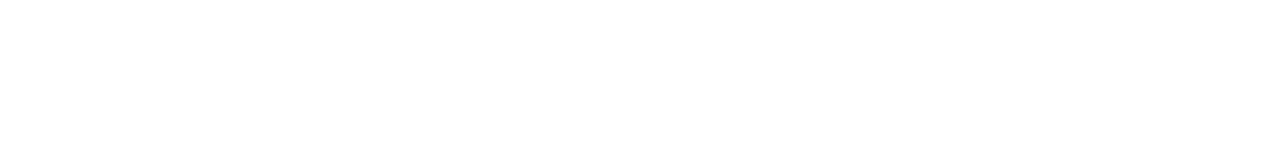
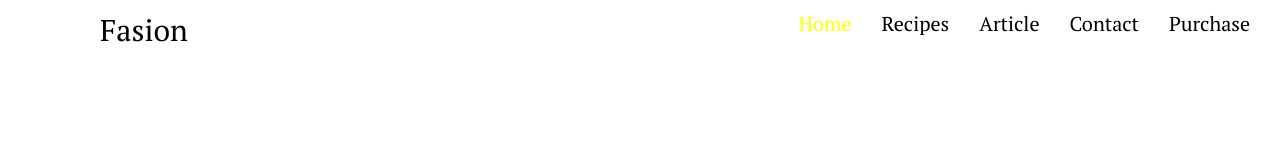
Before and after one commit to Vapourplaz/Fasion-blog, a plain HTML site: page index.html in a window 1280 px wide. Drawn offline with Linux system fonts and the light colour scheme.

Commit message:
:heavy_plus_sign:added header

```diff
--- a/css/style.css
+++ b/css/style.css
@@ -0,0 +1,25 @@
+*{
+    font-size: 20px;
+    padding: 0;
+    margin: 0;
+    font-family: 'PT Serif', serif;
+}
+header{
+    margin-left: 100px;
+}
+header ul{
+    display: flex;
+    list-style-type: none;
+}
+header ul li{
+    margin-top: 10px;
+    margin-top: 10px;
+    margin-right: 30px;
+}
+.tittle{
+    font-size: 30px;
+    margin-right: auto;
+}
+.home{
+    color: yellow;
+}
--- a/index.html
+++ b/index.html
@@ -1,10 +1,25 @@
 <!DOCTYPE html>
 <html lang="en">
 <head>
+    <link href="https://fonts.googleapis.com/css2?family=PT+Serif&display=swap" rel="stylesheet">
+    <link rel="stylesheet" href="./css/style.css">
     <meta charset="UTF-8">
     <meta name="viewport" content="width=device-width, initial-scale=1.0">
     <title>Fasion blog</title>
 </head>
 <body>
+        <header><ul>
+            <li class="tittle">Fasion</li>
+            <li class="home">Home</li>
+            <li>Recipes</li>
+            <li>Article</li>
+            <li>Contact</li>
+            <li>Purchase</li>
+        </ul></header>
+        <div class="hero"></div>
+        <div class="news">
+            <div class="main"></div>
+            <div class="sidebar"></div>
+        </div>
 </body>
 </html>
```
